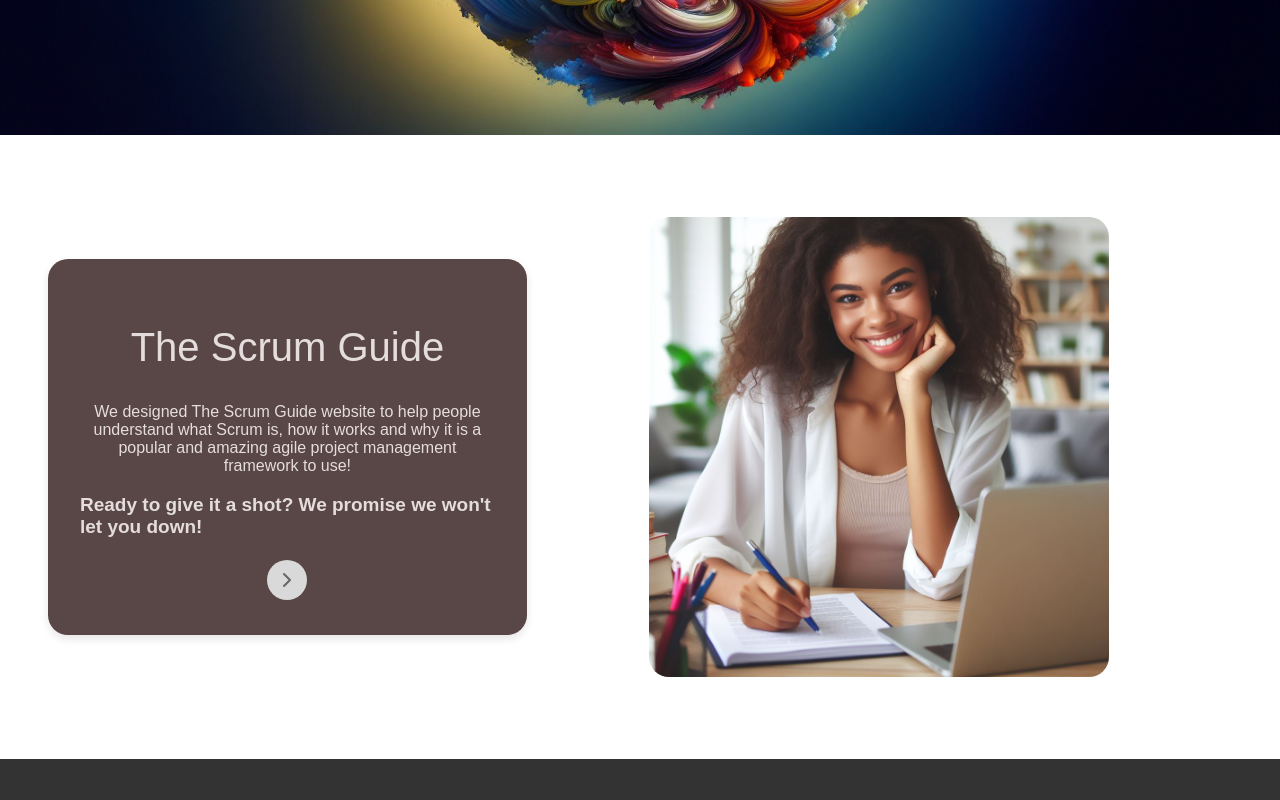
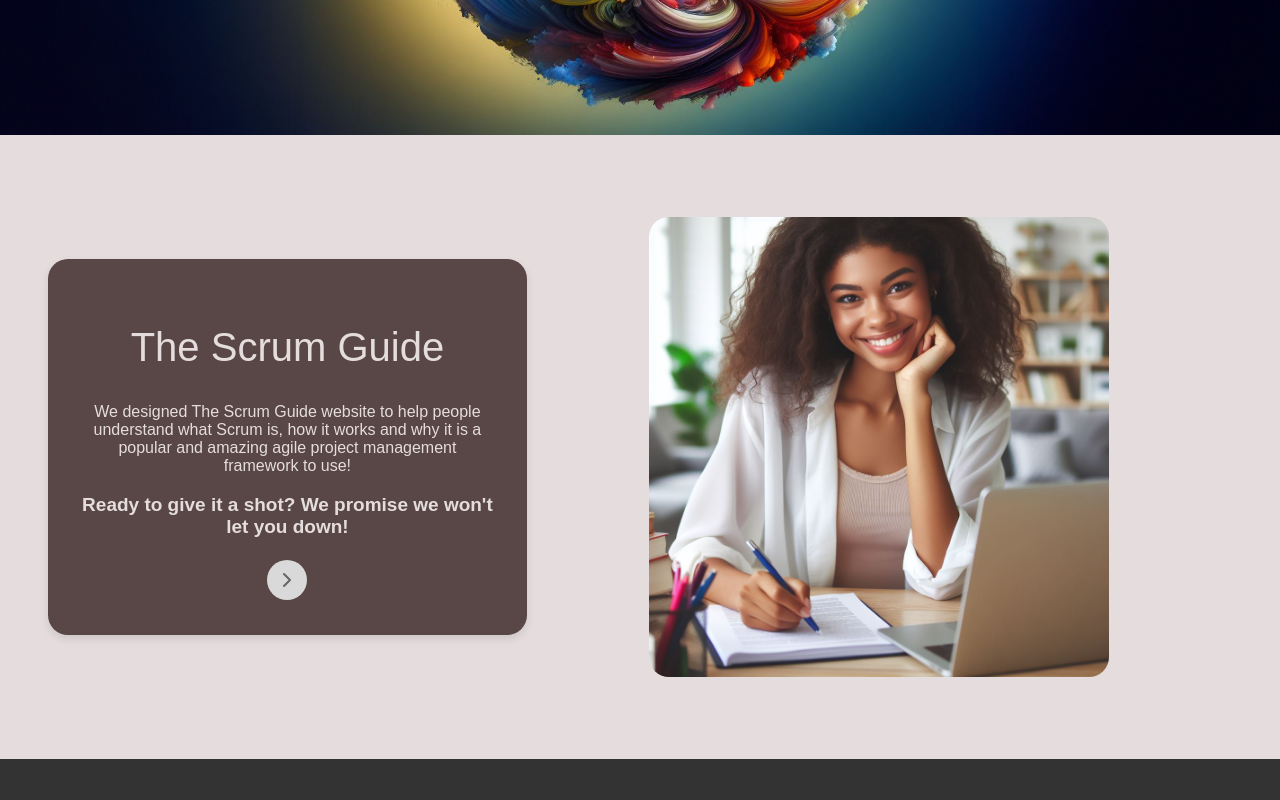
Before and after one commit to Memai2023/scrum-guide, a React (Vite) app: page / in a window 1280 px wide. Shown: the part 520-1320 px from the top of the page. Built offline with nearby package versions, Linux system fonts and the light colour scheme; a web font is replaced by a local one.

Commit message:
textcentered the bold text

```diff
--- a/src/Components/Home/ScrumGuide/ScrumGuide.module.css
+++ b/src/Components/Home/ScrumGuide/ScrumGuide.module.css
@@ -39,6 +39,7 @@
     font-weight: bold;
     text-align: left;
     font-size: 19px;
+    text-align: center;
 }
 
 .navigation {
@@ -46,7 +47,7 @@
     justify-content: center;
 }
 
-@media screen and (min-width: 768px){
+@media screen and (min-width: 768px) {
     .imageContainer img {
         width: 80%;
         margin-top: 10px;
@@ -62,5 +63,4 @@
         display: flex;
         flex-direction: row;
     }
-
 }
--- /dev/null
+++ b/src/Pages/Home/Homepage.module.css
@@ -0,0 +1,7 @@
+:root {
+    --essence-bg-color: #E5DDDD;
+}
+
+.homeContainer {
+    background-color: var(--essence-bg-color);
+}
--- a/src/Pages/Home/index.jsx
+++ b/src/Pages/Home/index.jsx
@@ -1,12 +1,13 @@
 import HomeHero from "../../Components/Home/HomeHero"
 import ScrumGuide from '../../Components/Home/ScrumGuide'
+import styles from "./Homepage.module.css"
 
 const Home = () => {
     return(
-        <>
+        <div className={styles.homeContainer}>
             <HomeHero/>
             <ScrumGuide />
-        </>
+        </div>
     )
 }
 
```
